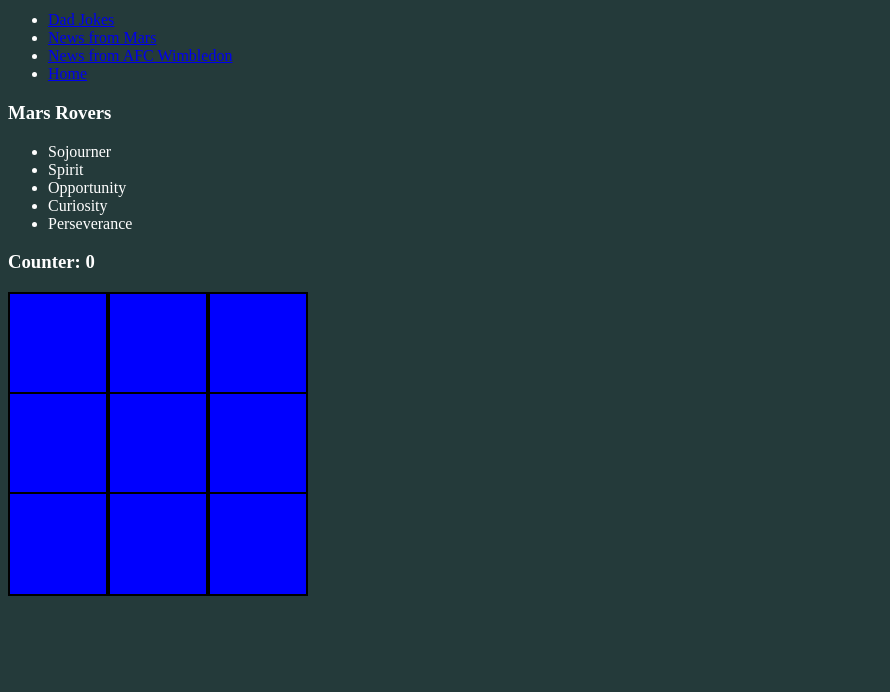
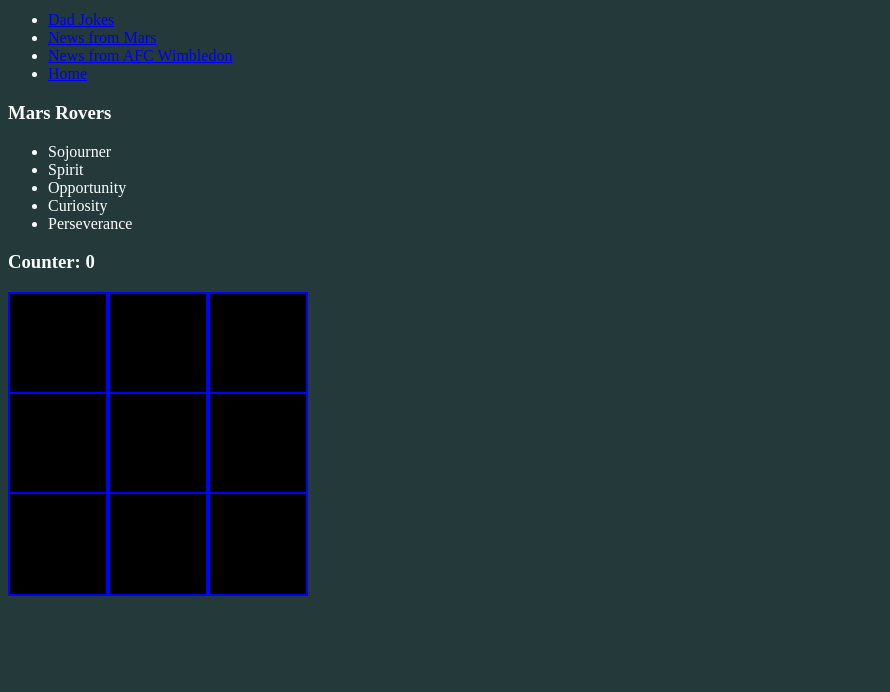
Before and after one commit to SethThomaspowered/bookish-spoon, a website: page index.html in a window 1280 px wide. Shown: the part 108-800 px from the top of the page, without its empty margins (0-890 px from the left). Drawn offline with nearby package versions, Linux system fonts and the light colour scheme.

Commit message:
Add hidden class change box color to black

```diff
--- a/styles.css
+++ b/styles.css
@@ -34,9 +34,12 @@ div{
     position: relative;
     transition: left 250ms ease-in;
     display: inline;
-    background: var(--color2);
-    border: 2px solid black;
+    background: var(--color1);
+    border: 2px solid blue;
 }
 .white {
     background: white;
 }
+.hidden{
+    display: none;
+}
```
